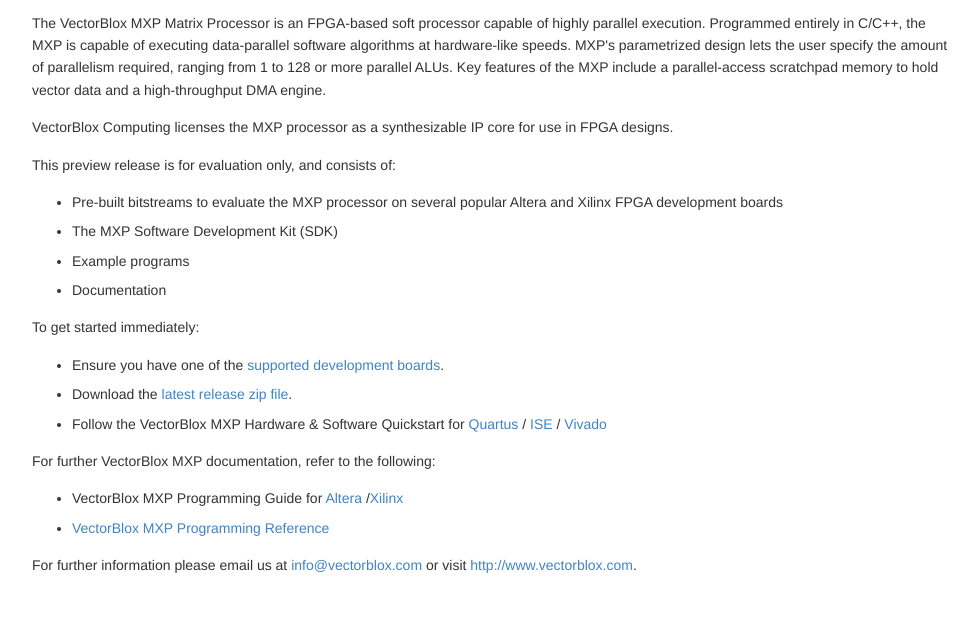
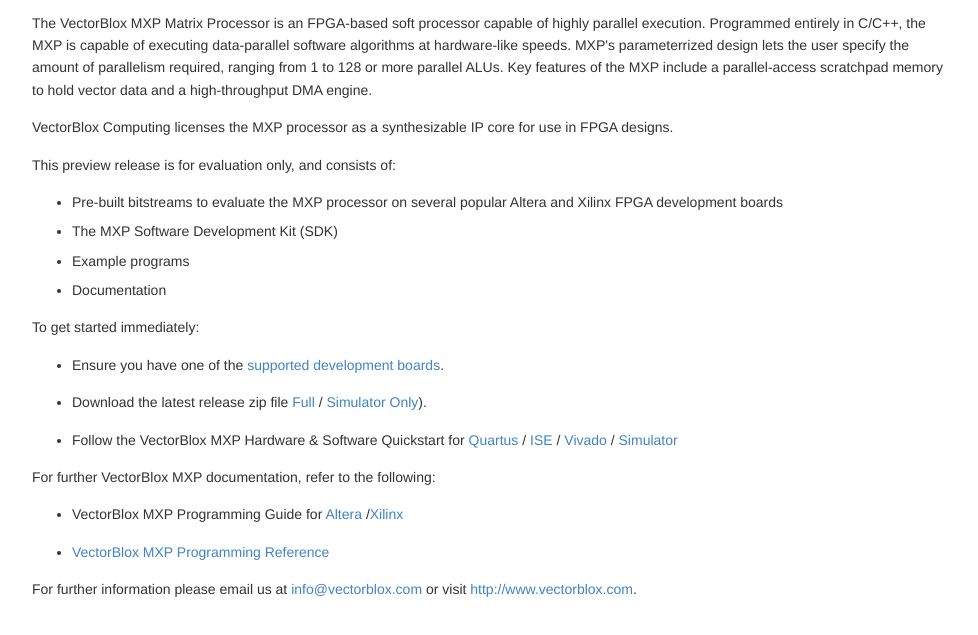
Before and after one commit to cirqueit/mxp, a plain HTML site: page index.html in a window 1280 px wide. Shown: the part 87-722 px from the top of the page, without its empty margins (148-1126 px from the left). Drawn offline with Linux system fonts and the light colour scheme.

Commit message:
update docs, fix spelling mistake

```diff
--- a/index.html
+++ b/index.html
@@ -20,7 +20,7 @@
 </head>
 <body>
 <h1 id="vectorblox-mxp">VectorBlox MXP</h1>
-<p>The VectorBlox MXP Matrix Processor is an FPGA-based soft processor capable of highly parallel execution. Programmed entirely in C/C++, the MXP is capable of executing data-parallel software algorithms at hardware-like speeds. MXP's parametrized design lets the user specify the amount of parallelism required, ranging from 1 to 128 or more parallel ALUs. Key features of the MXP include a parallel-access scratchpad memory to hold vector data and a high-throughput DMA engine.</p>
+<p>The VectorBlox MXP Matrix Processor is an FPGA-based soft processor capable of highly parallel execution. Programmed entirely in C/C++, the MXP is capable of executing data-parallel software algorithms at hardware-like speeds. MXP's parameterrized design lets the user specify the amount of parallelism required, ranging from 1 to 128 or more parallel ALUs. Key features of the MXP include a parallel-access scratchpad memory to hold vector data and a high-throughput DMA engine.</p>
 <p>VectorBlox Computing licenses the MXP processor as a synthesizable IP core for use in FPGA designs.</p>
 <p>This preview release is for evaluation only, and consists of:</p>
 <ul>
@@ -31,14 +31,14 @@
 </ul>
 <p>To get started immediately:</p>
 <ul>
-<li>Ensure you have one of the <a href="./mxp_supported_boards.html">supported development boards</a>.</li>
-<li>Download the <a href="https://github.com/VectorBlox/test_${vendor}/releases">latest release zip file</a>.</li>
-<li>Follow the VectorBlox MXP Hardware &amp; Software Quickstart for <a href="mxp_quickstart_altera.html">Quartus</a> / <a href="./mxp_quickstart_ise.html">ISE</a> / <a href="mxp_quickstart_vivado.html">Vivado</a></li>
+<li><p>Ensure you have one of the <a href="./mxp_supported_boards.html">supported development boards</a>.</p></li>
+<li><p>Download the latest release zip file <a href="https://github.com/VectorBlox/mxp/archive/master.zip">Full</a> / <a href="https://github.com/VectorBlox/mxp/archive/simulator_only.zip">Simulator Only</a>).</p></li>
+<li><p>Follow the VectorBlox MXP Hardware &amp; Software Quickstart for <a href="mxp_quickstart_altera.html">Quartus</a> / <a href="./mxp_quickstart_ise.html">ISE</a> / <a href="mxp_quickstart_vivado.html">Vivado</a> / <a href="mxp_quickstart_simulator.html">Simulator</a></p></li>
 </ul>
 <p>For further VectorBlox MXP documentation, refer to the following:</p>
 <ul>
-<li>VectorBlox MXP Programming Guide for <a href="mxp_guide_altera.html">Altera</a> /<a href="mxp_guide_xilinx.html">Xilinx</a></li>
-<li><a href="mxp_reference.html">VectorBlox MXP Programming Reference</a></li>
+<li><p>VectorBlox MXP Programming Guide for <a href="mxp_guide_altera.html">Altera</a> /<a href="mxp_guide_xilinx.html">Xilinx</a></p></li>
+<li><p><a href="mxp_reference.html">VectorBlox MXP Programming Reference</a></p></li>
 </ul>
 <p>For further information please email us at <script type="text/javascript">
 <!--
```
Also changed, not shown: mxp_quickstart_simulator.html (+1 -3 lines).
